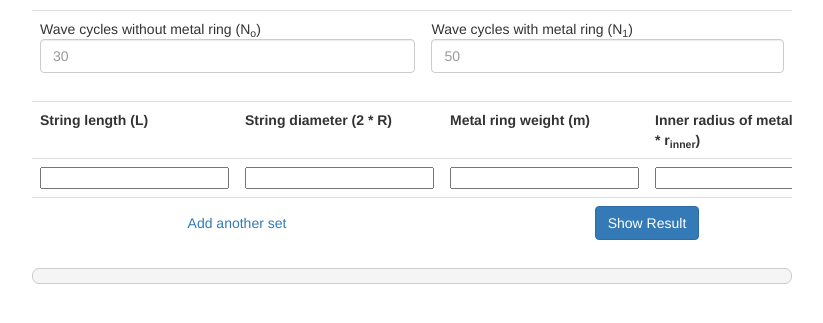
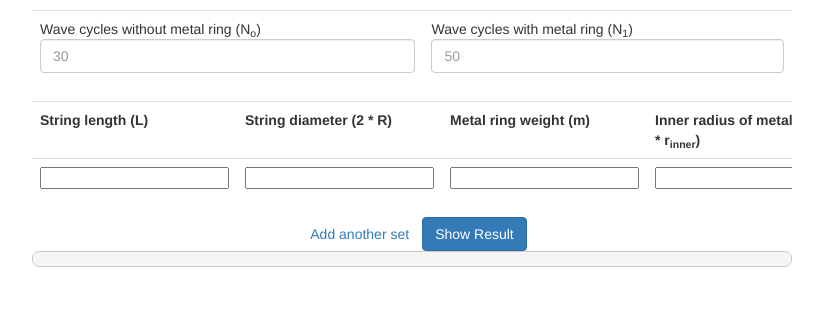
Before and after one commit to iBug/CPE-Toolbox, a Jekyll site: the page built from ShearModulus/index.html, in a window 1280 px wide. Shown: the top 323 px of the page, without its empty margins (228-1051 px from the left). Built offline with Jekyll 4.4.1, drawn with Linux system fonts in a browser that asks for light colours; nearby versions of some CDN libraries; library files that are not in the unit come from our copies.

Commit message:
Mobile view optimization

```diff
--- a/ShearModulus/index.html
+++ b/ShearModulus/index.html
@@ -35,10 +35,15 @@ layout: tool
 				<td><input type="text" name="iT1" /></td>
 				<td><a href="#delete" hidden>Delete</a></td>
 			</tr>
-			<tr id="addDataBefore">
-				<td colspan="2" align="center"><a id="addData" class="btn btn-secondary" href="#">Add another set</a></td>
-				<td colspan="2" align="center"><a id="showResult" class="btn btn-primary" href="#">Show Result</a></td>
-			</tr>
+			<tr id="addDataBefore"></tr>
 		</tbody>
 	</table>
 </div>
+<table align="center">
+	<tbody>
+		<tr>
+				<td align="center"><a id="addData" class="btn btn-secondary" href="#">Add another set</a></td>
+				<td align="center"><a id="showResult" class="btn btn-primary" href="#">Show Result</a></td>
+		</tr>
+	</tbody>
+</table>
```
